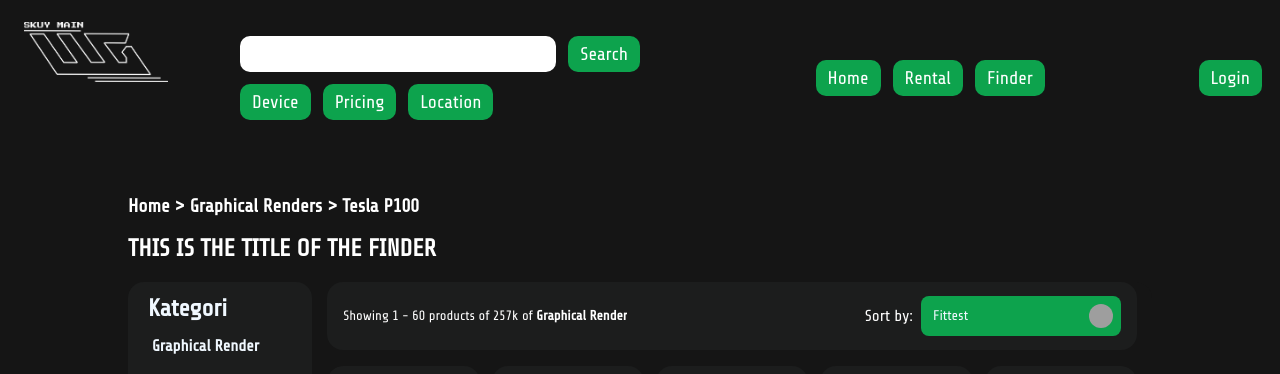
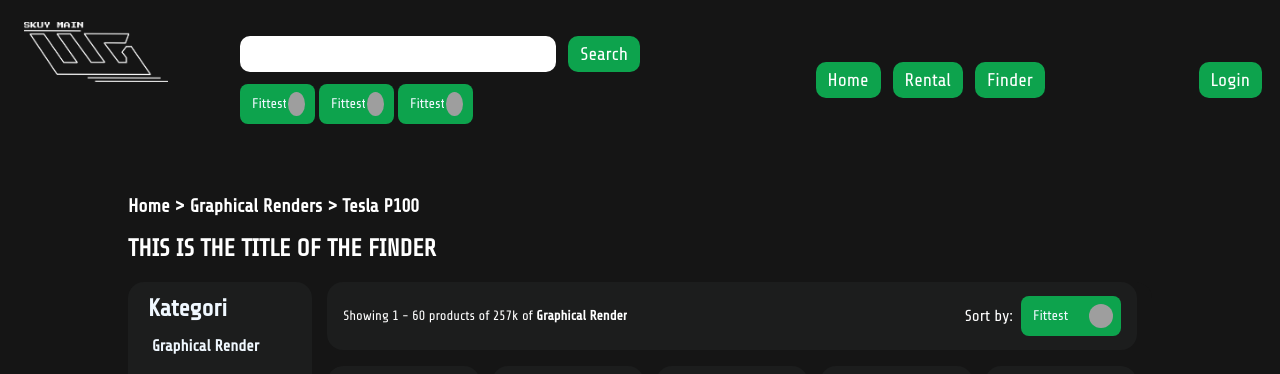
Before and after one commit to fakhripraya/wg-mothership, a React (Create React App) app: page /finder in a window 1280 px wide. Shown: the top 374 px of the page. Built offline with nearby package versions, Linux system fonts and the light colour scheme; grey boxes are pictures that could not be loaded.

Commit message:
rewrite a more dynamic dropdown components

```diff
--- a/src/components/Dropdown/index.js
+++ b/src/components/Dropdown/index.js
@@ -1,4 +1,4 @@
-import React, { useEffect, useState } from 'react';
+import React, { useState } from 'react';
 import "./styles.scss";
 
 export default function Dropdown(props) {
@@ -16,8 +16,8 @@ export default function Dropdown(props) {
 
     return <div
         className="dropdown-container">
-        <span className="dropdown-title">Sort by: </span>
-        <div className="dropdown-button-container">
+        <span style={{ display: props.showTitle === false && "none" }} className="dropdown-title">Sort by: </span>
+        <div style={props.style} className="dropdown-button-container">
             <button onClick={() => handleOpenFilter()} className="dropdown-button-wrapper">
                 <label className="dropdown-value dropdown-button-label">
                     <span className="light-color">{value}</span>
--- a/src/components/Dropdown/styles.scss
+++ b/src/components/Dropdown/styles.scss
@@ -14,11 +14,7 @@
 
 .dropdown-button-container{
     position: relative;
-    width: 200px;
-
-    @media screen and (max-width: 768px){
-        width: 100px;
-    }
+    max-width: 75px;
 }
 
 .dropdown-button-wrapper{
--- a/src/components/Navbar/index.js
+++ b/src/components/Navbar/index.js
@@ -20,6 +20,7 @@ import {
 import {
     getMenus
 } from '../../variables/styles/navbar';
+import Dropdown from '../Dropdown';
 
 export default function Navbar() {
 
@@ -56,9 +57,9 @@ export default function Navbar() {
                 <Button >Search</Button>
             </li>
             <li className="navbar-menu-item-wrapper">
-                <Button >Device</Button>
-                <Button >Pricing</Button>
-                <Button >Location</Button>
+                <Dropdown showTitle={false} toggle={true} values={["Fittest", "Jancokest"]} />
+                <Dropdown showTitle={false} toggle={true} values={["Fittest", "Jancokest"]} />
+                <Dropdown showTitle={false} toggle={true} values={["Fittest", "Jancokest"]} />
             </li>
         </Fragment>
     }
--- a/src/components/Navbar/style.scss
+++ b/src/components/Navbar/style.scss
@@ -90,7 +90,7 @@
 
 .navbar-menu-item-wrapper :nth-child(n){
     margin-left: 0px !important;
-    margin-right: 12px;
+    margin-right: 2px;
 }
 
 .navbar-submenu-wrapper{
--- a/src/pages/Finder/index.js
+++ b/src/pages/Finder/index.js
@@ -105,7 +105,7 @@ export default function Finder() {
                                 <span>Showing 1 - 60 products of 257k of </span>
                                 <strong>Graphical Render</strong>
                             </div>
-                            <Dropdown toggle={true} values={["Fittest", "Jancokest"]} />
+                            <Dropdown style={{ width: "100px", maxWidth: "100px" }} showTitle={true} toggle={true} values={["Fittest", "Jancokest"]} />
                         </div>
                         <div className="finder-cards-wrapper">
                             <ShowGridCardCarousel arrayFunc={() => getGrid()} />
```
